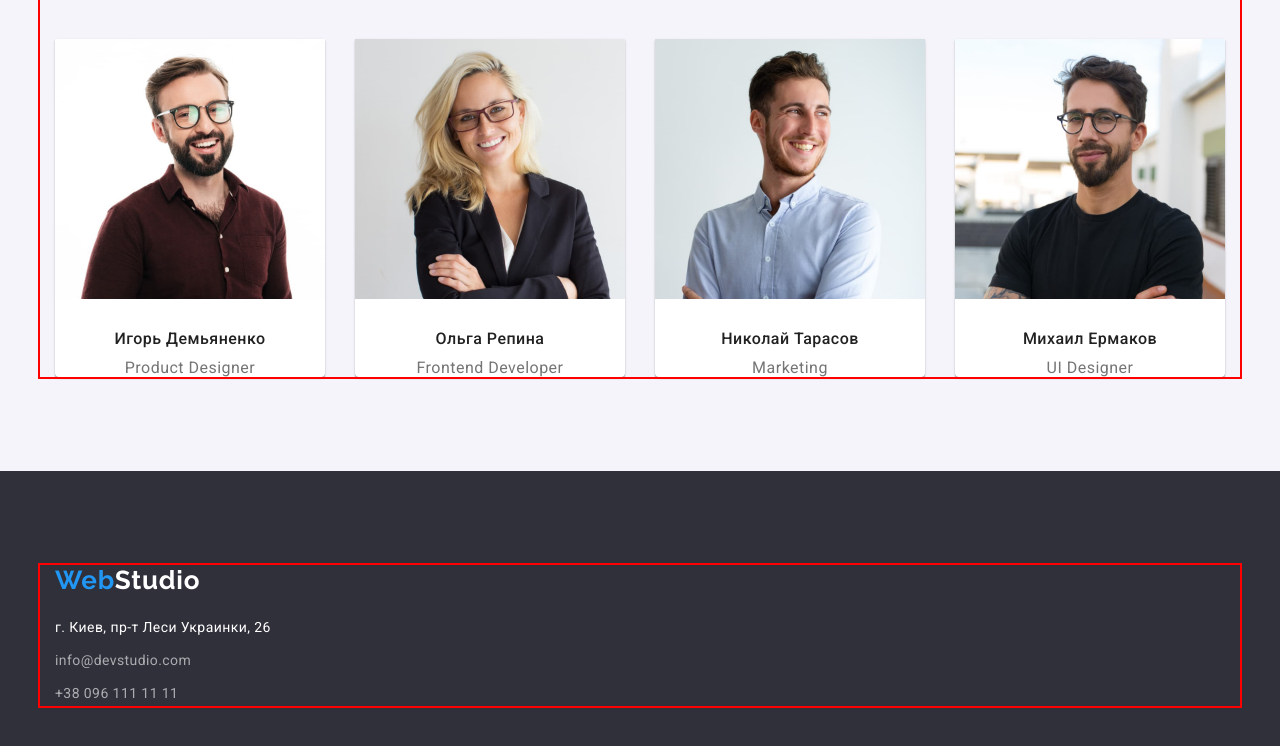
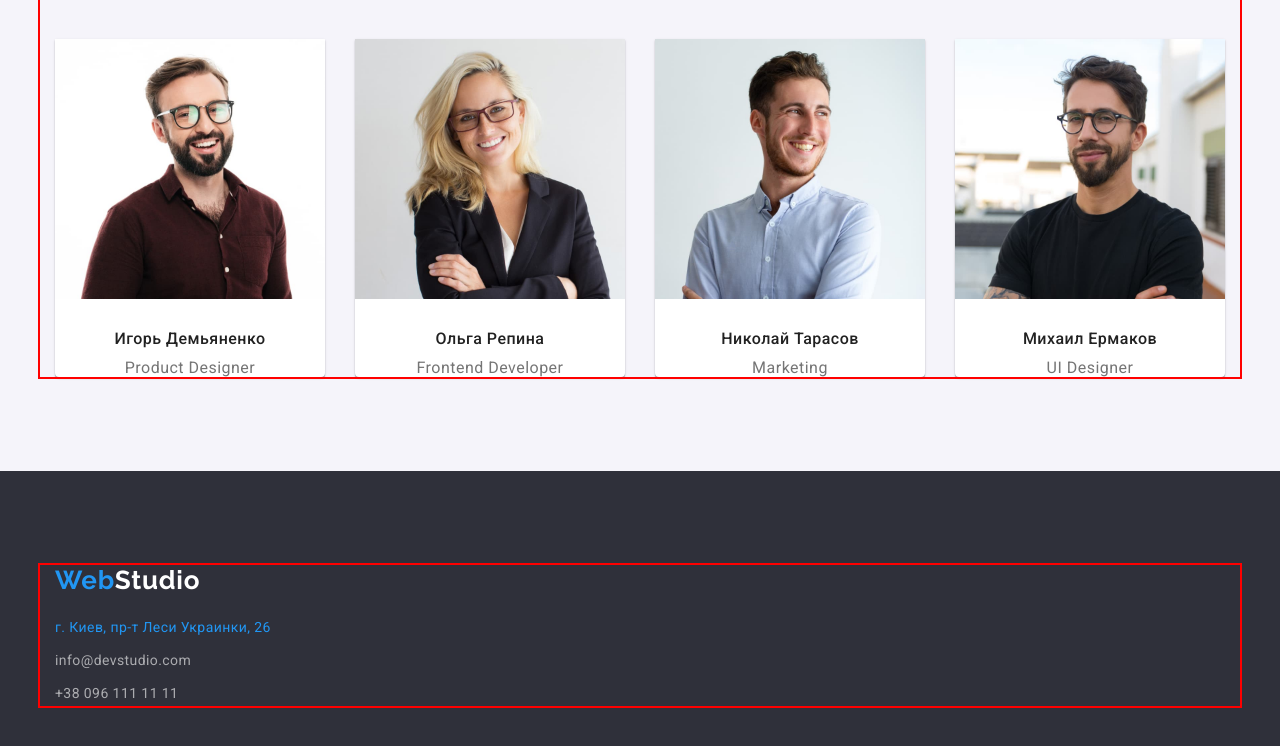
Before and after one commit to valerykyr23/goit-markup-hw-03, a plain HTML site: page index.html in a window 1280 px wide. In both pictures the pointer is over the link "г. Киев, пр-т Леси Украинки, 26". Shown: the part 1633-2379 px from the top of the page. Drawn offline with nearby package versions, Linux system fonts and the light colour scheme.

Commit message:
Update styles.css

```diff
--- a/css/styles.css
+++ b/css/styles.css
@@ -199,6 +199,7 @@ body {
 .page-filter {
   display: flex;
   justify-content: center;
+  margin-bottom: 50px;
 }
 
 .page-filter .filter-item + .filter-item {
@@ -370,10 +371,15 @@ body {
   color: var(--main-background-color);
   text-decoration-line: none;
 }
-/* через формулу соседа поставить нижнии маржині li футера */
+
 .address-first-item {
   color: var(--main-background-color);
 }
+.address-first-item:hover,
+.address-first-item:focus {
+  color: var(--accent-color);
+}
+
 .address-item {
   color: var(--secondary-text-color);
 }
```
